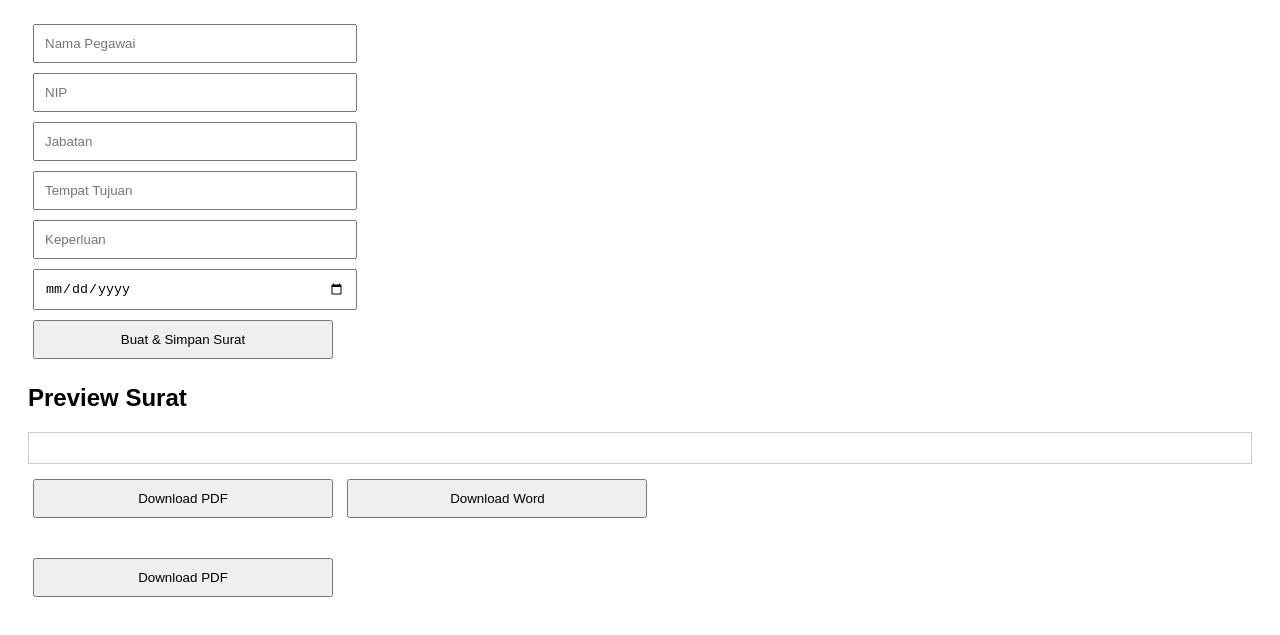
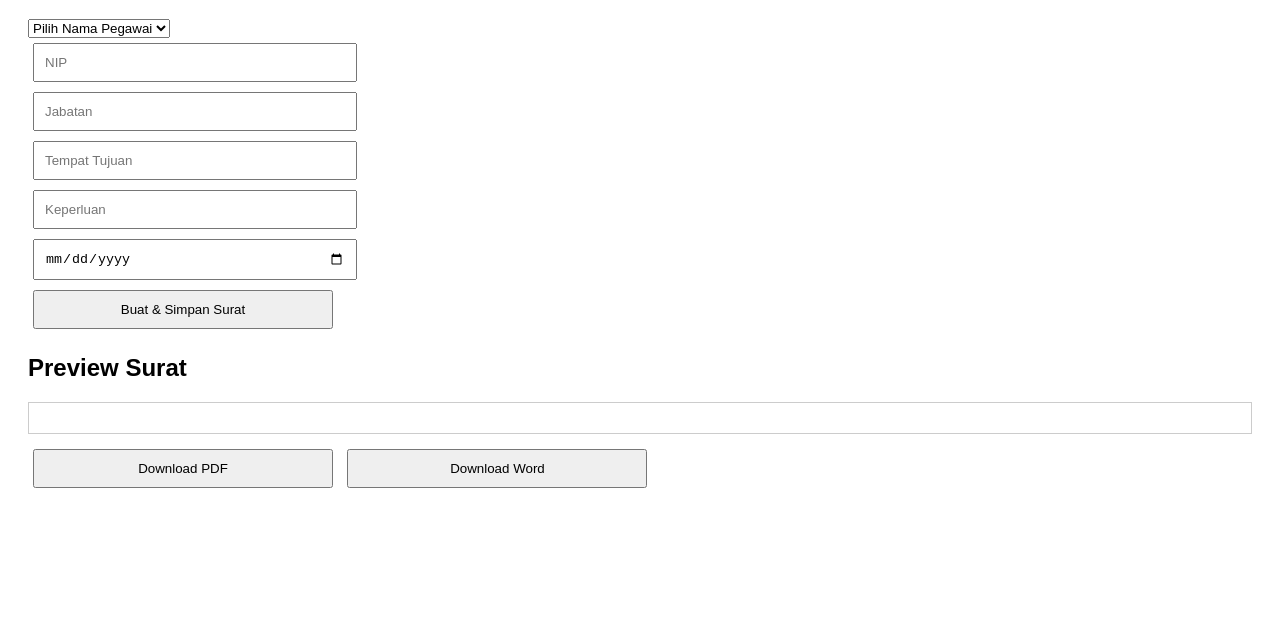
Before and after one commit to avril2019/surat-tugas-app, a plain HTML site: page index.html in a window 1280 px wide. Shown: the part 89-724 px from the top of the page. Drawn offline with nearby package versions, Linux system fonts and the light colour scheme; no server answers.

Commit message:
Update index.html

```diff
--- a/index.html
+++ b/index.html
@@ -8,9 +8,14 @@
 <body>
   <h1>Form Surat Tugas</h1>
   <form id="suratForm">
-    <input type="text" placeholder="Nama Pegawai" id="nama" required><br>
-    <input type="text" placeholder="NIP" id="nip" required><br>
-    <input type="text" placeholder="Jabatan" id="jabatan" required><br>
+    <select id="nama" required>
+      <option value="" disabled selected>Pilih Nama Pegawai</option>
+      <option value="andi" data-nip="19800101 123456 1 001" data-jabatan="Kepala Seksi">Andi Wijaya</option>
+      <option value="siti" data-nip="19850312 654321 2 002" data-jabatan="Staf TU">Siti Rahmawati</option>
+      <option value="budi" data-nip="19791231 789012 3 003" data-jabatan="Bendahara">Budi Hartono</option>
+    </select><br>
+    <input type="text" placeholder="NIP" id="nip" required readonly><br>
+    <input type="text" placeholder="Jabatan" id="jabatan" required readonly><br>
     <input type="text" placeholder="Tempat Tujuan" id="tujuan" required><br>
     <input type="text" placeholder="Keperluan" id="keperluan" required><br>
     <input type="date" id="tanggal" required><br>
@@ -20,15 +25,20 @@
   <h2>Preview Surat</h2>
   <div id="previewSurat" style="margin-top: 20px; border: 1px solid #ccc; padding: 15px;"></div>
   <div style="margin-top: 10px;">
-  <button onclick="exportPDF()">Download PDF</button>
-  <button onclick="exportWord()">Download Word</button>
-</div>
+    <button onclick="exportPDF()">Download PDF</button>
+    <button onclick="exportWord()">Download Word</button>
+  </div>
 
-<!-- Tempat Riwayat Surat -->
-<div id="riwayatSurat" style="margin-top: 30px;"></div>
-  <button onclick="exportPDF()">Download PDF</button>
+  <div id="riwayatSurat" style="margin-top: 30px;"></div>
 
   <script src="https://cdnjs.cloudflare.com/ajax/libs/jspdf/2.5.1/jspdf.umd.min.js"></script>
   <script type="module" src="script.js"></script>
+  <script>
+    document.getElementById("nama").addEventListener("change", function () {
+      const selected = this.options[this.selectedIndex];
+      document.getElementById("nip").value = selected.getAttribute("data-nip") || "";
+      document.getElementById("jabatan").value = selected.getAttribute("data-jabatan") || "";
+    });
+  </script>
 </body>
 </html>
```
